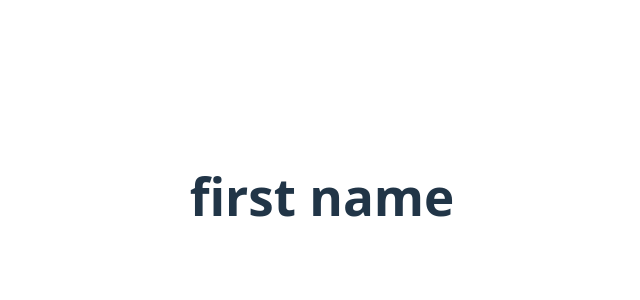
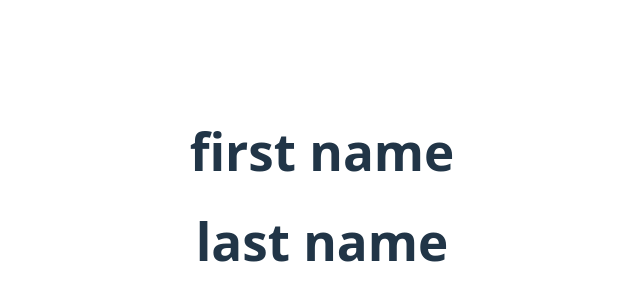
Before and after one commit to Hardik-Boricha/gitdemo, a React (Vite) app: page / in a window 1280 px wide. Shown: the part 204-504 px from the top of the page, without its empty margins (318-958 px from the left). Built offline with nearby package versions, Linux system fonts and the light colour scheme.

Commit message:
lastname

```diff
--- a/src/App.jsx
+++ b/src/App.jsx
@@ -5,6 +5,7 @@ function App() {
   return (
     <>
      <h1>first name</h1>
+     <h1>last name</h1>
     </>
   )
 }
```
